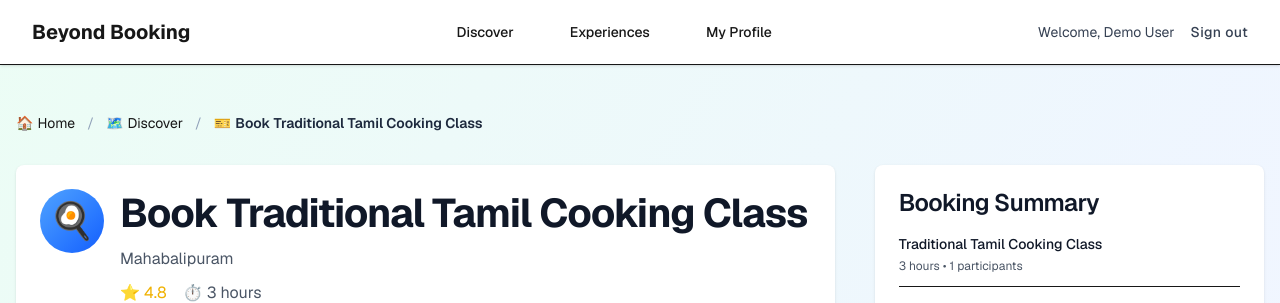
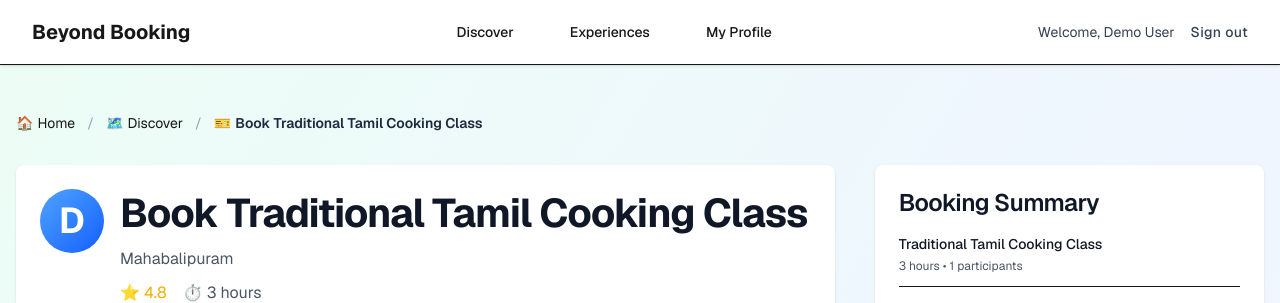
Before and after one commit to rose-ramasamy/beyondbooking, a Next.js app: page /book in a window 1280 px wide. Both pictures are taken after a click on the element 216 px from the left and 384 px from the top of the page. Shown: the top 303 px of the page. Built offline with nearby package versions, Linux system fonts and the light colour scheme.

Commit message:
Fix destination booking page display issue
- Replace destination image URL display with first letter of destination name
- Fix issue where full image URLs were showing instead of proper destination icons
- Ensure clean display of destination information in booking page

```diff
--- a/app/book/page.tsx
+++ b/app/book/page.tsx
@@ -1569,7 +1569,7 @@ function BookPage() {
             <div className="bg-white rounded-lg shadow-sm p-6 mb-6">
               <div className="flex items-start space-x-4 mb-6">
                 <div className={`text-4xl w-16 h-16 rounded-full ${itemType === 'experience' ? 'bg-gradient-to-br from-green-400 to-green-600' : 'bg-gradient-to-br from-blue-400 to-blue-600'} flex items-center justify-center text-white font-bold`}>
-                  {itemType === 'experience' ? (selectedItem?.title?.charAt(0) || 'E') : selectedItem?.image}
+                  {itemType === 'experience' ? (selectedItem?.title?.charAt(0) || 'E') : (selectedItem?.name?.charAt(0) || 'D')}
                 </div>
                 <div className="flex-1">
                   <h1 className="text-3xl font-bold text-gray-900 mb-2">
```
